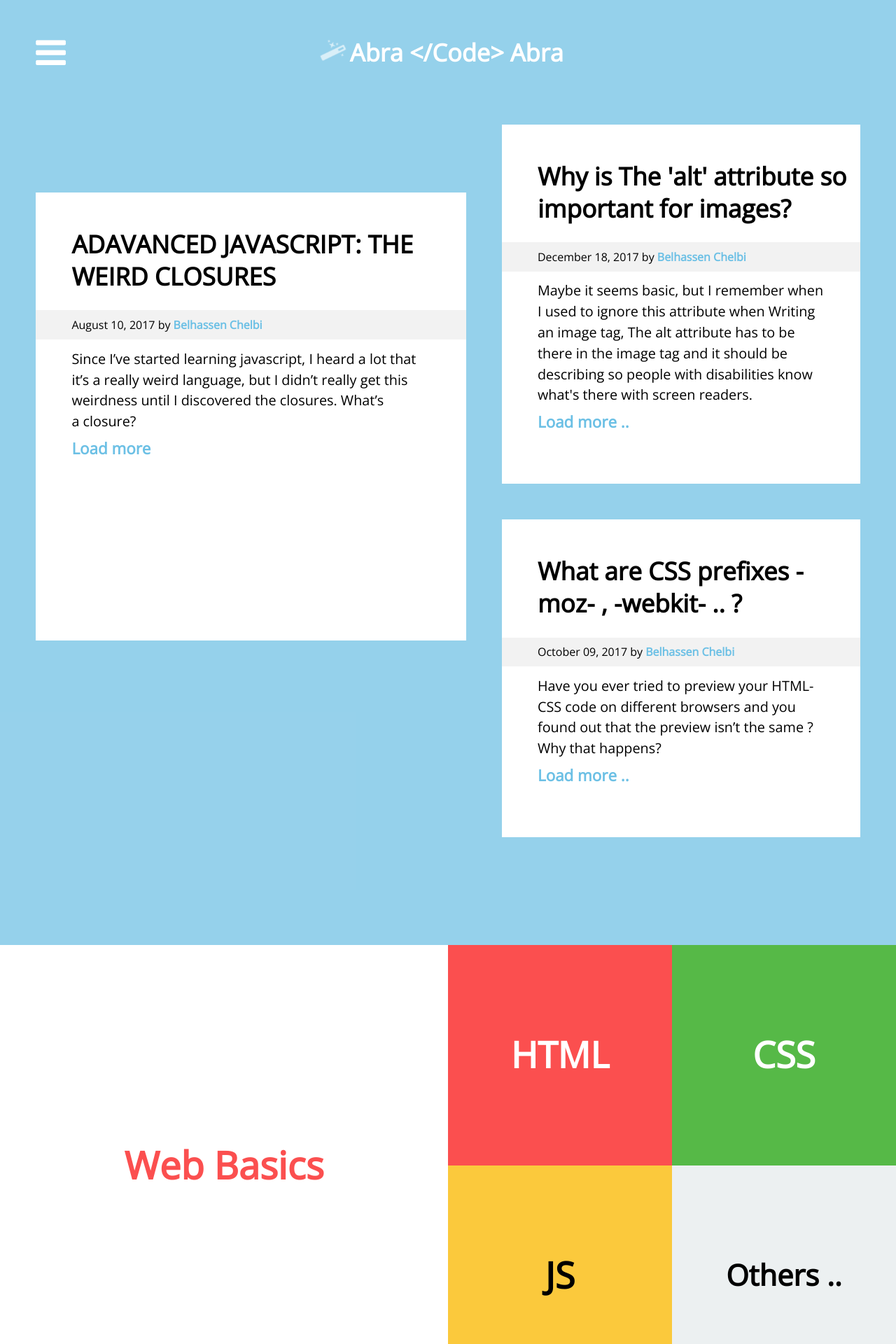
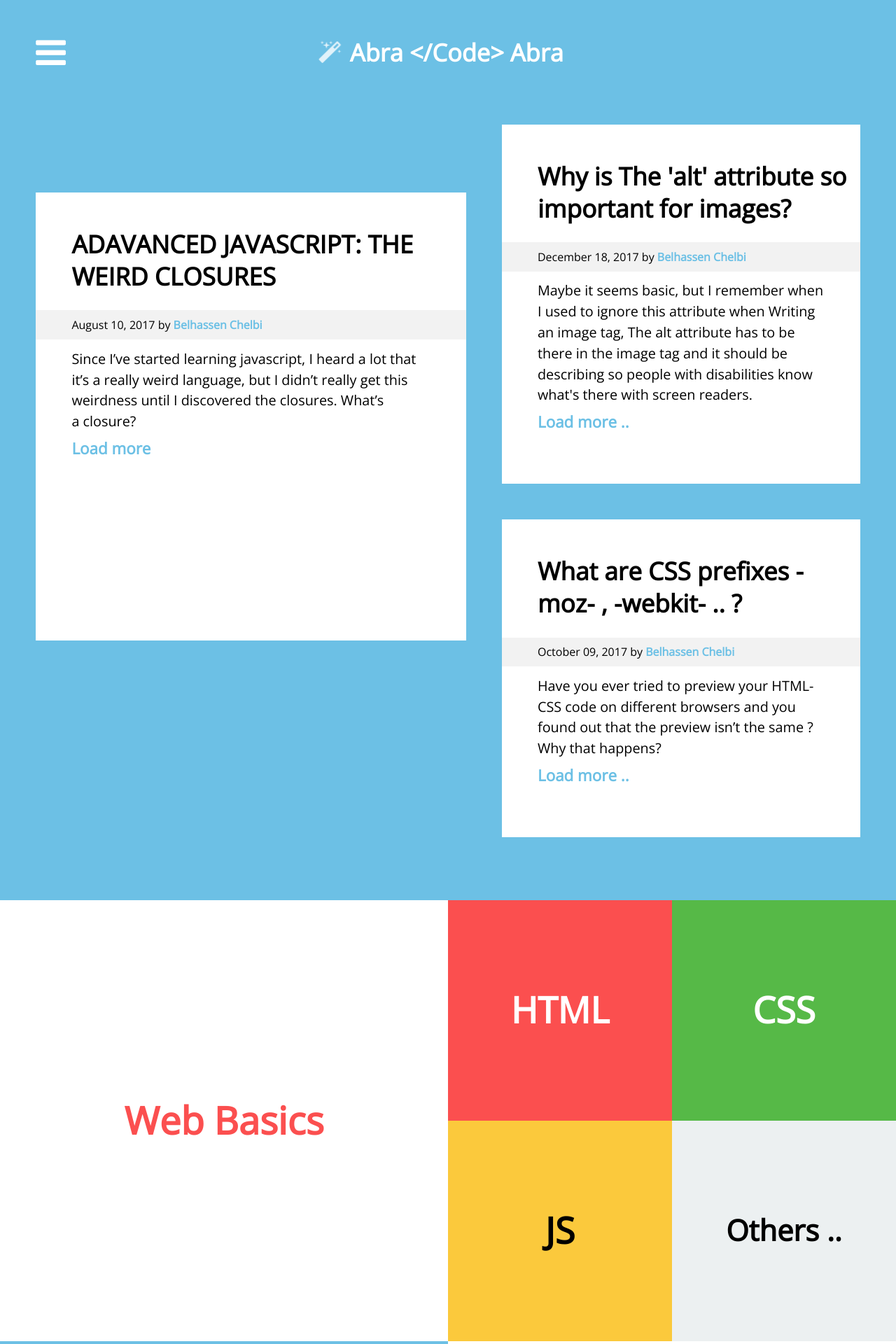
Before and after one commit to belhassen07/abracodeabra, a Jekyll site: the page built from index.md, in a window 1280 px wide. Shown: the top 1920 px of the page at 70% size. Built offline with Jekyll 4.4.1, drawn with Linux system fonts in a browser that asks for light colours.

Commit message:
changing header background

```diff
--- a/css/style.css
+++ b/css/style.css
@@ -57,8 +57,8 @@ nav{
 
 header{
 	min-height:40vw;
-	padding-bottom: 8vw;
-	background:	rgba(108, 192, 229, 0.7);
+	padding-bottom: 3vw;
+	background:	#6CC0E5;
 
 }
 .nav-items {
@@ -86,14 +86,10 @@ header{
  nav h2{
   font-size:calc(14px + 1.6vw);
   margin:auto;
-  z-index:3;
   color:#fff;
   transform:translate(-6.95vw );
   -ms-transform:translate(-6.95vw );
   -webkit-transform:translate(-6.95vw );
-  line-height: 1.5;
-
-
 }
 nav a,nav a:active{
 	text-decoration: none;
@@ -106,22 +102,18 @@ nav a,nav a:active{
 	flex-wrap: wrap;
 	padding: 0% 2% 2%2%;
 	overflow: hidden;
-
 }
 .articles>div{
 	display: flex;
 	flex-wrap: wrap;
 	flex: 1 0 215px;
 	justify-content: space-around;
-
-
 }
 .article-example a h4{
 	font-size: calc(16px + 1.5vw);
 	padding:4vw 1vw 2vw 4vw;
 	line-height: 1.3;
 	color: #000;
-
 }
 .article-example{
 	flex: 1 0 215px;
```
